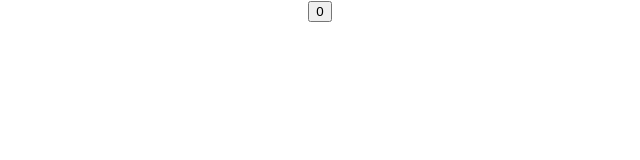
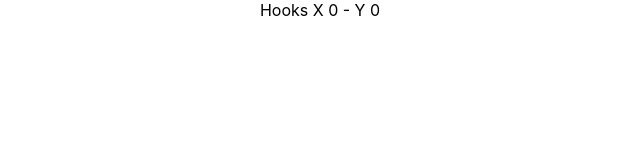
Before and after one commit to IlyasElMabrouki/React-app-Test, a React (Create React App) app: page / in a window 1280 px wide. Shown: the top 160 px of the page, without its empty margins (320-960 px from the left). Built offline with nearby package versions, Linux system fonts and the light colour scheme.

Commit message:
added Mouse Hook

```diff
--- a/src/App.js
+++ b/src/App.js
@@ -1,10 +1,10 @@
 import './App.css';
-import CounterHook from './Hooks/CounterHook';
+import MouseHook from './Hooks/MouseHook';
 
 function App() {
   return (
     <div className="App">
-      <CounterHook />
+      <MouseHook />
     </div>
   );
 }
--- /dev/null
+++ b/src/Hooks/MouseHook.js
@@ -0,0 +1,21 @@
+import React, {useState, useEffect} from 'react'
+
+function MouseHook() {
+    const [x, setX] = useState(0)
+    const [y, setY] = useState(0)
+
+    const logMousePosition = (e)=>{
+        setX(e.clientX)
+        setY(e.clientY)
+    }
+
+    useEffect(()=>{
+        window.addEventListener('mousemove',logMousePosition);
+    },[])
+
+    return (
+        <div>Hooks X {x} - Y {y}</div>
+    )
+}
+
+export default MouseHook
```
